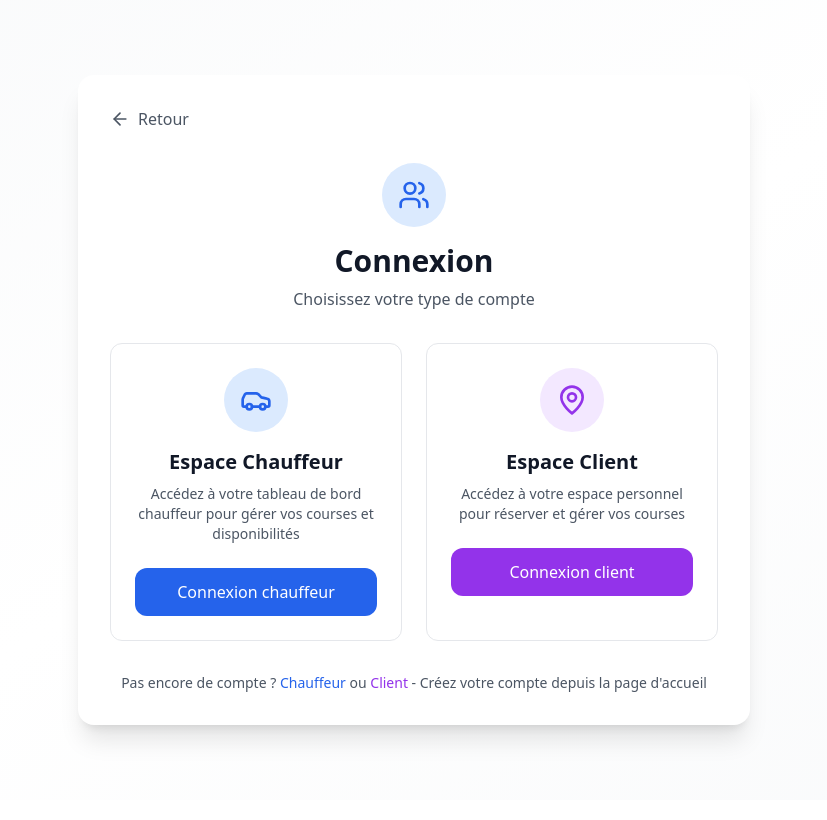
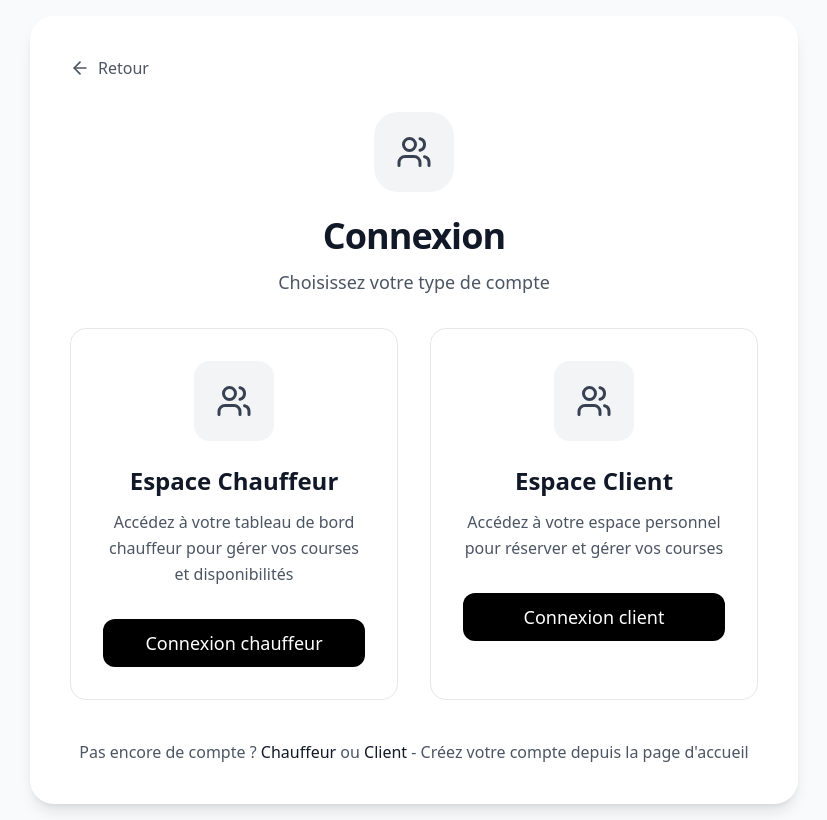
Before and after one commit to hammamiayoub/vtc-new, a React (Vite) app: page / in a window 1280 px wide. Both pictures are taken after a click on the button "Connexion". Shown: the whole page, without its empty margins (226-1053 px from the left). Built offline with nearby package versions, Linux system fonts and the light colour scheme; no server answers.

Commit message:
Harmoniser la page de sélection de connexion

```diff
--- a/src/components/LoginSelection.tsx
+++ b/src/components/LoginSelection.tsx
@@ -1,5 +1,5 @@
 import React from 'react';
-import { Car, MapPin, ArrowLeft, Users } from 'lucide-react';
+import { ArrowLeft, Users } from 'lucide-react';
 import { Button } from './ui/Button';
 
 interface LoginSelectionProps {
@@ -14,45 +14,45 @@ export const LoginSelection: React.FC<LoginSelectionProps> = ({
   onClientLogin
 }) => {
   return (
-    <div className="min-h-screen bg-gradient-to-br from-gray-50 via-white to-gray-50 flex items-center justify-center p-4">
-      <div className="bg-white rounded-2xl shadow-xl overflow-hidden max-w-2xl w-full">
-        <div className="p-8">
+    <div className="min-h-screen bg-gray-50 flex items-center justify-center p-4">
+      <div className="bg-white rounded-3xl shadow-lg overflow-hidden max-w-3xl w-full">
+        <div className="p-10">
           <button
             onClick={onBack}
-            className="flex items-center gap-2 text-gray-600 hover:text-blue-600 mb-8 transition-colors group"
+            className="flex items-center gap-2 text-gray-600 hover:text-gray-900 mb-8 transition-colors group"
           >
             <ArrowLeft size={20} className="group-hover:-translate-x-1 transition-transform" />
             Retour
           </button>
 
           <div className="text-center mb-8">
-            <div className="w-16 h-16 bg-blue-100 rounded-full flex items-center justify-center mx-auto mb-4">
-              <Users size={32} className="text-blue-600" />
+            <div className="w-20 h-20 bg-gray-100 rounded-3xl flex items-center justify-center mx-auto mb-6">
+              <Users size={36} className="text-gray-700" />
             </div>
-            <h1 className="text-3xl font-bold text-gray-900 mb-2">
+            <h1 className="text-4xl font-bold text-gray-900 mb-3 tracking-tight">
               Connexion
             </h1>
-            <p className="text-gray-600">
+            <p className="text-gray-600 text-lg">
               Choisissez votre type de compte
             </p>
           </div>
 
-          <div className="grid md:grid-cols-2 gap-6">
+          <div className="grid md:grid-cols-2 gap-8">
             {/* Connexion Chauffeur */}
-            <div className="border border-gray-200 rounded-xl p-6 hover:border-blue-300 hover:shadow-md transition-all duration-200 cursor-pointer group"
+            <div className="border border-gray-200 rounded-2xl p-8 hover:border-gray-400 hover:shadow-lg transition-all duration-200 cursor-pointer group"
                  onClick={onDriverLogin}>
               <div className="text-center">
-                <div className="w-16 h-16 bg-blue-100 rounded-full flex items-center justify-center mx-auto mb-4 group-hover:bg-blue-200 transition-colors">
-                  <Car size={32} className="text-blue-600" />
+                <div className="w-20 h-20 bg-gray-100 rounded-2xl flex items-center justify-center mx-auto mb-6 group-hover:bg-gray-200 transition-colors">
+                  <Users size={36} className="text-gray-700" />
                 </div>
-                <h3 className="text-xl font-semibold text-gray-900 mb-2">
+                <h3 className="text-2xl font-semibold text-gray-900 mb-3">
                   Espace Chauffeur
                 </h3>
-                <p className="text-gray-600 mb-6 text-sm">
+                <p className="text-gray-600 mb-8 leading-relaxed">
                   Accédez à votre tableau de bord chauffeur pour gérer vos courses et disponibilités
                 </p>
                 <Button
-                  className="w-full bg-blue-600 hover:bg-blue-700"
+                  className="w-full bg-black hover:bg-gray-800 text-lg py-3"
                   onClick={onDriverLogin}
                 >
                   Connexion chauffeur
@@ -61,20 +61,20 @@ export const LoginSelection: React.FC<LoginSelectionProps> = ({
             </div>
 
             {/* Connexion Client */}
-            <div className="border border-gray-200 rounded-xl p-6 hover:border-purple-300 hover:shadow-md transition-all duration-200 cursor-pointer group"
+            <div className="border border-gray-200 rounded-2xl p-8 hover:border-gray-400 hover:shadow-lg transition-all duration-200 cursor-pointer group"
                  onClick={onClientLogin}>
               <div className="text-center">
-                <div className="w-16 h-16 bg-purple-100 rounded-full flex items-center justify-center mx-auto mb-4 group-hover:bg-purple-200 transition-colors">
-                  <MapPin size={32} className="text-purple-600" />
+                <div className="w-20 h-20 bg-gray-100 rounded-2xl flex items-center justify-center mx-auto mb-6 group-hover:bg-gray-200 transition-colors">
+                  <Users size={36} className="text-gray-700" />
                 </div>
-                <h3 className="text-xl font-semibold text-gray-900 mb-2">
+                <h3 className="text-2xl font-semibold text-gray-900 mb-3">
                   Espace Client
                 </h3>
-                <p className="text-gray-600 mb-6 text-sm">
+                <p className="text-gray-600 mb-8 leading-relaxed">
                   Accédez à votre espace personnel pour réserver et gérer vos courses
                 </p>
                 <Button
-                  className="w-full bg-purple-600 hover:bg-purple-700"
+                  className="w-full bg-black hover:bg-gray-800 text-lg py-3"
                   onClick={onClientLogin}
                 >
                   Connexion client
@@ -83,11 +83,11 @@ export const LoginSelection: React.FC<LoginSelectionProps> = ({
             </div>
           </div>
 
-          <div className="mt-8 text-center">
-            <p className="text-gray-600 text-sm">
+          <div className="mt-10 text-center">
+            <p className="text-gray-600">
               Pas encore de compte ?{' '}
-              <span className="text-blue-600 font-medium">Chauffeur</span> ou{' '}
-              <span className="text-purple-600 font-medium">Client</span> -
+              <span className="text-gray-900 font-medium">Chauffeur</span> ou{' '}
+              <span className="text-gray-900 font-medium">Client</span> -
               Créez votre compte depuis la page d'accueil
             </p>
           </div>
```
